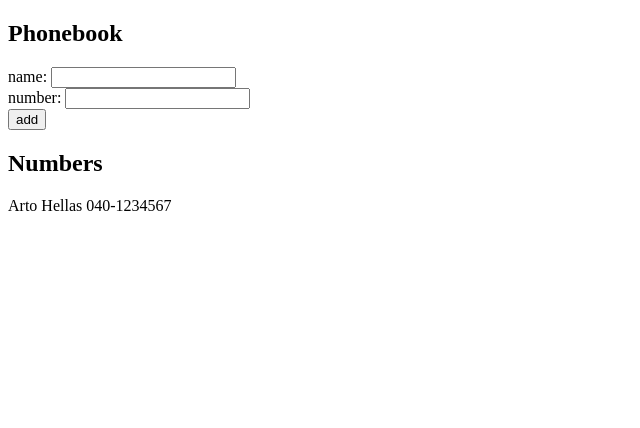
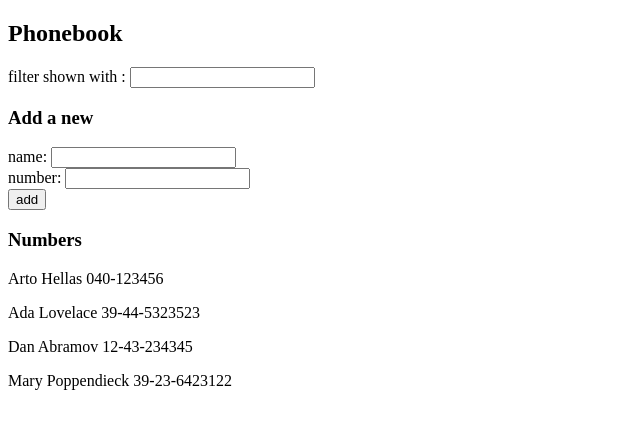
Before and after one commit to Avensi/moocfullstack2023, a React (Create React App) app in the folder part2/phonebook/: page / in a window 1280 px wide. Shown: the top 428 px of the page, without its empty margins (0-640 px from the left). Built offline with nearby package versions, Linux system fonts and the light colour scheme.

Commit message:
Exercice 2.9 & 2.10

```diff
--- a/part2/phonebook/src/App.js
+++ b/part2/phonebook/src/App.js
@@ -1,22 +1,29 @@
 import { useState } from 'react'
 import Persons from './components/Persons'
+import PersonForm from './components/PersonForm'
+import Filter from './components/Filter'
 
 const App = () => {
   const [persons, setPersons] = useState([
-    { name: 'Arto Hellas', number : '040-1234567', }
+    { name: 'Arto Hellas', number: '040-123456', id: 1 },
+    { name: 'Ada Lovelace', number: '39-44-5323523', id: 2 },
+    { name: 'Dan Abramov', number: '12-43-234345', id: 3 },
+    { name: 'Mary Poppendieck', number: '39-23-6423122', id: 4 }
   ])
   const [newName, setNewName] = useState('')
   const [newNumber, setNewNumber] = useState('')
+  const [newFilter, setNewFilter] = useState('')
 
   const addPerson = (event) => {
     event.preventDefault()
 
     const Person = {
       name : newName,
-      number : newNumber
+      number : newNumber,
+      id : persons.length + 1
     }
 
-    if((persons.filter(person => person.name === Person.name).length != 0)) {
+    if((persons.filter(person => person.name === Person.name).length !== 0)) {
       alert(`${newName} is already added to phonebook`)
 
     } else {
@@ -27,25 +34,20 @@
     setNewNumber("")
   }
 
+  const personsToShow = persons.filter(person => person.name.toLocaleLowerCase().includes(newFilter.toLocaleLowerCase()))
+
   const handleNewName = (event) => setNewName(event.target.value)
   const handleNewNumber = (event) => setNewNumber(event.target.value)
+  const handleNewFilter = (event) => setNewFilter(event.target.value)
 
   return (
     <div>
       <h2>Phonebook</h2>
-      <form onSubmit={addPerson}>
-        <div>
-          name: <input value={newName} onChange={handleNewName}/>
-        </div>
-        <div>
-          number: <input value={newNumber} onChange={handleNewNumber}/>
-        </div>
-        <div>
-          <button type="submit">add</button>
-        </div>
-      </form>
-      <h2>Numbers</h2>
-      <Persons persons={persons} />
+      <Filter value={newFilter} onChange={handleNewFilter} />
+      <h3>Add a new</h3>
+      <PersonForm addPerson={addPerson} newName={newName} newNumber={newNumber} handleNewName={handleNewName} handleNewNumber={handleNewNumber} />
+      <h3>Numbers</h3>
+      <Persons persons={personsToShow} />
     </div>
   )
 }
--- /dev/null
+++ b/part2/phonebook/src/components/Filter.js
@@ -0,0 +1,10 @@
+const Filter = ({value, onChange}) => {
+    return(
+        <div>
+            filter shown with : <input value={value} onChange={onChange}/>
+        </div>
+
+    )
+}
+
+export default Filter
--- /dev/null
+++ b/part2/phonebook/src/components/PersonForm.js
@@ -0,0 +1,20 @@
+const PersonForm = ({addPerson, newName, newNumber, handleNewName, handleNewNumber}) => {
+
+    return(
+
+    <form onSubmit={addPerson}>
+        <div>
+          name: <input value={newName} onChange={handleNewName}/>
+        </div>
+
+        <div>
+          number: <input value={newNumber} onChange={handleNewNumber}/>
+        </div>
+        <div>
+          <button type="submit">add</button>
+        </div>
+    </form>
+    )
+}
+
+export default PersonForm
--- a/part2/phonebook/src/components/Persons.js
+++ b/part2/phonebook/src/components/Persons.js
@@ -1,7 +1,7 @@
 const Persons = ({persons}) => {
     return (
         <>
-        {persons.map((person,i) => <p key={i}> {person.name} {person.number}</p>)}
+        {persons.map(person => <p key={person.id}> {person.name} {person.number}</p>)}
         </>
     )
 }
```
